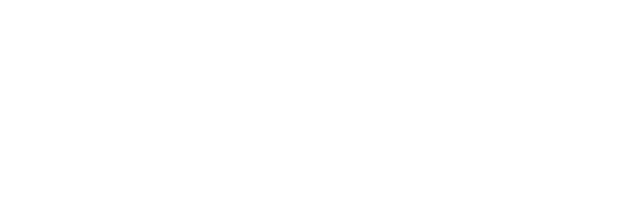
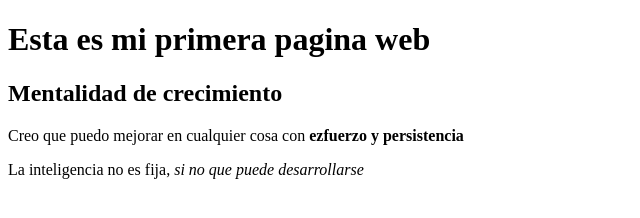
Before and after one commit to Axel-Moreno/html-boilerplate, a plain HTML site: page index.html in a window 1280 px wide. Shown: the whole page, without its empty margins (0-640 px from the left). Drawn offline with Linux system fonts and the light colour scheme.

Commit message:
Estructura basica de un documento html
Realizamos la estructura basica que se repite en en un documento html

```diff
--- a/index.html
+++ b/index.html
@@ -3,9 +3,18 @@
 <head>
     <meta charset="UTF-8">
     <meta name="viewport" content="width=device-width, initial-scale=1.0">
-    <title>Document</title>
+    <title>Primer pagina web</title>
 </head>
 <body>
+    <!-- trabajan con texto en html -->
+    <h1>Esta es mi primera pagina web</h1>
+    <h2>Mentalidad de crecimiento</h2>
+    <!--Utilizamos <strong> para texto en negritas y para hacer enfasis de que es importante-->
+    <p>Creo que puedo mejorar en cualquier cosa con <strong>ezfuerzo y persistencia</strong></p>
+    <!--Utilizamos <em> para texto en cursiva y para hacer enfasis de que es importante-->
+    <p>
+        La inteligencia no es fija, <em>si no que puede desarrollarse</em>
+    </p>
 
 </body>
 </html>
```
